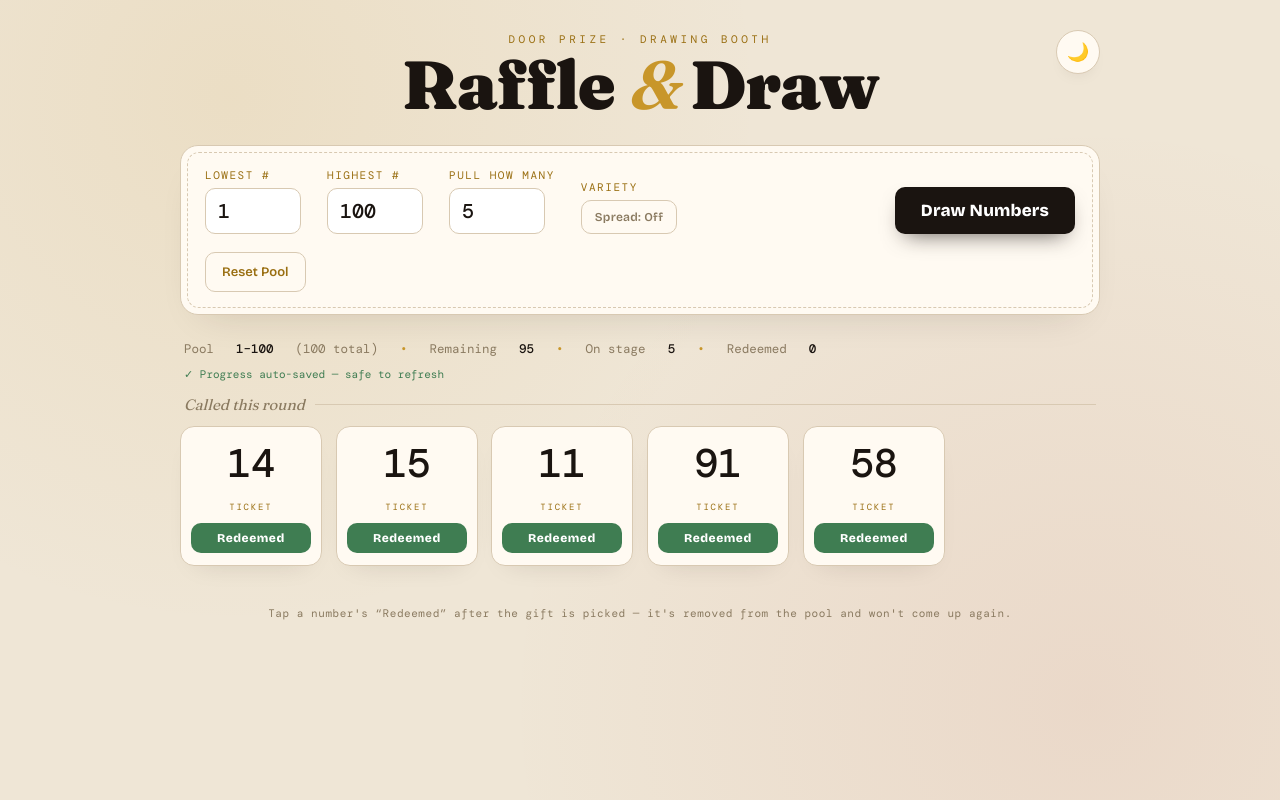
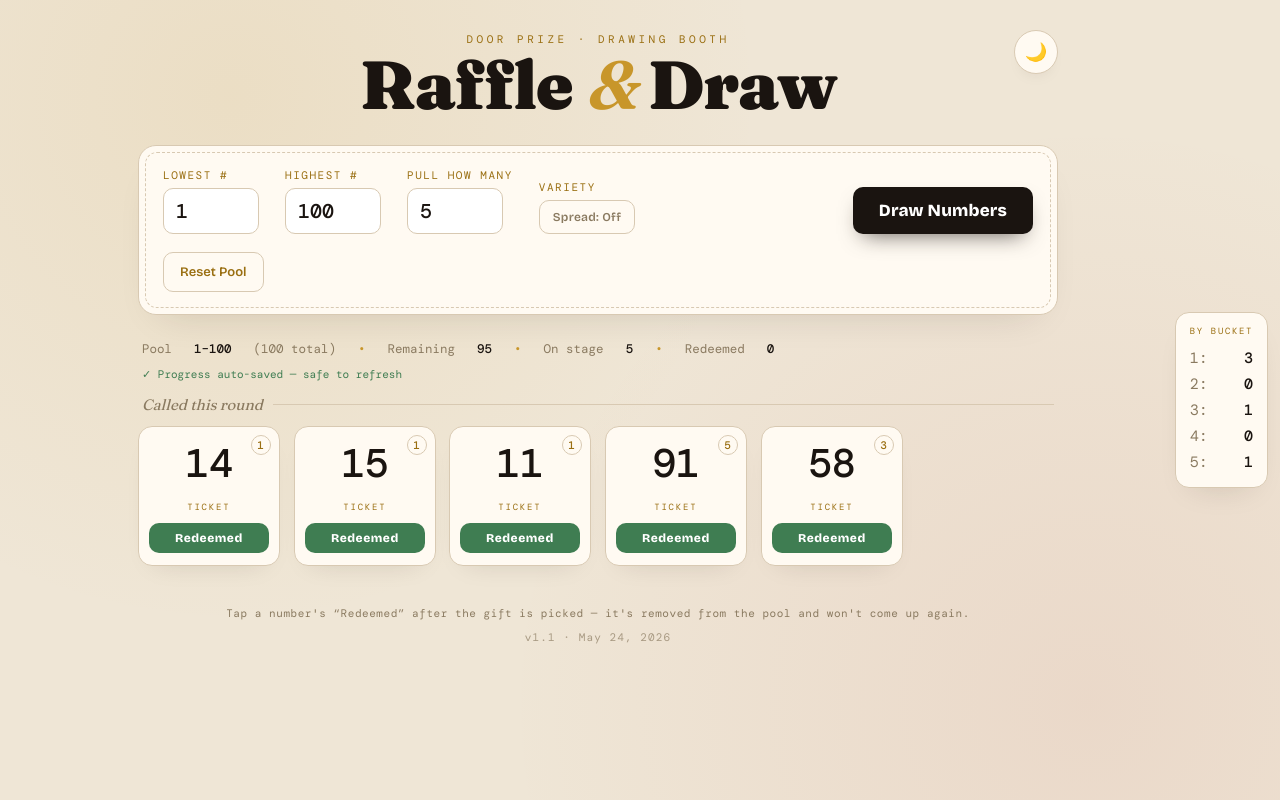
Before and after one commit to phenomjones/rafflepicker, a plain HTML site: page index.html in a window 1280 px wide. Both pictures are taken after a click on the button "Draw Numbers". Drawn offline with nearby package versions, Linux system fonts and the light colour scheme.

Commit message:
Update index.html

```diff
--- a/index.html
+++ b/index.html
@@ -212,6 +212,7 @@
     text-align:center;margin-top:40px;font-family:'DM Mono',monospace;
     font-size:11px;color:var(--muted);letter-spacing:.05em;
   }
+  footer .version{display:block;margin-top:10px;opacity:.7;letter-spacing:.1em}
   .btn-toggle{
     font-family:'Bricolage Grotesque',sans-serif;cursor:pointer;font-weight:600;
     font-size:12px;padding:9px 13px;border:1.5px solid var(--line);border-radius:10px;
@@ -220,6 +221,30 @@
   }
   .btn-toggle:hover{border-color:var(--gold)}
   .btn-toggle.on{background:var(--gold);border-color:var(--gold);color:#1a140e;font-weight:800}
+
+  /* AMBER BISON: bucket number, top-right of each card */
+  .ticket .bucket{
+    position:absolute;top:8px;right:8px;
+    width:20px;height:20px;border-radius:50%;
+    display:flex;align-items:center;justify-content:center;
+    font-family:'DM Mono',monospace;font-size:11px;font-weight:500;
+    color:var(--gold-deep);border:1.5px solid var(--line);background:transparent;
+  }
+  /* AMBER BISON: right-side per-bucket counter */
+  .counter{
+    position:fixed;right:12px;top:50%;transform:translateY(-50%);z-index:5;
+    background:var(--card);border:1px solid var(--line);border-radius:14px;
+    padding:12px 14px;box-shadow:0 14px 32px -18px var(--shadow);
+    font-family:'DM Mono',monospace;
+  }
+  .counter-title{
+    font-size:9px;text-transform:uppercase;letter-spacing:.18em;
+    color:var(--gold-deep);margin-bottom:8px;text-align:center;
+  }
+  .crow{display:flex;justify-content:space-between;gap:16px;font-size:15px;padding:3px 0;color:var(--ink)}
+  .crow .ci{color:var(--muted)}
+  .crow .cv{font-weight:500}
+  @media (min-width:560px){ body{padding-right:104px} }
 </style>
 <script>
   (function(){
@@ -271,7 +296,12 @@
     <div class="empty" id="empty">No numbers drawn yet — set your range and hit Draw.</div>
   </div>
 
-  <footer>Tap a number's “Redeemed” after the gift is picked — it's removed from the pool and won't come up again.</footer>
+  <div class="counter" id="counter" aria-label="Called by bucket">
+    <div class="counter-title">By bucket</div>
+    <div id="counterRows"></div>
+  </div>
+
+  <footer>Tap a number's “Redeemed” after the gift is picked — it's removed from the pool and won't come up again.<span class="version">v1.1 · May 24, 2026</span></footer>
 </div>
 
 <script>
@@ -324,16 +354,31 @@
   }
 
   function poolSize(){return max-min+1}
+  function bucketOf(v){ var bw=(max-min+1)/SPREAD_BANDS; return Math.min(SPREAD_BANDS-1, Math.max(0, Math.floor((v-min)/bw))); }
   function redeemedCount(){ return called.filter(function(c){return c.done}).length }
   function onStageActive(){ return called.filter(function(c){return !c.done}).length }
 
+  function renderCounter(){
+    var box=$('counter'), rows=$('counterRows');
+    if(!initialized){ box.style.display='none'; return; }
+    box.style.display='block';
+    var counts=new Array(SPREAD_BANDS).fill(0);
+    for(var i=0;i<called.length;i++){ counts[bucketOf(called[i].num)]++; }
+    var html='';
+    for(var b=0;b<SPREAD_BANDS;b++){
+      html+='<div class="crow"><span class="ci">'+(b+1)+':</span><span class="cv">'+counts[b]+'</span></div>';
+    }
+    rows.innerHTML=html;
+  }
+
   function renderStatus(){
-    if(!initialized){statusEl.innerHTML='';return;}
+    if(!initialized){statusEl.innerHTML=''; renderCounter(); return;}
     statusEl.innerHTML =
       'Pool <b>'+min+'–'+max+'</b> ('+poolSize()+' total)'+
       ' <span class="dot">•</span> Remaining <b>'+available.length+'</b>'+
       ' <span class="dot">•</span> On stage <b>'+onStageActive()+'</b>'+
       ' <span class="dot">•</span> Redeemed <b>'+redeemedCount()+'</b>';
+    renderCounter();
   }
 
   function showWarn(msg){ warnEl.textContent=msg; warnEl.style.display=msg?'block':'none'; }
@@ -347,6 +392,7 @@
       el.className='ticket'+(c.done?' done':'');
       if(animateFrom!=null && i<animateFrom){ el.style.animation='none'; }
       el.innerHTML=
+        '<div class="bucket">'+(bucketOf(c.num)+1)+'</div>'+
         '<div class="num">'+c.num+'</div>'+
         '<div class="tag">Ticket</div>'+
         '<button class="redeem">'+(c.done?'Gift Claimed':'Redeemed')+'</button>';
```
